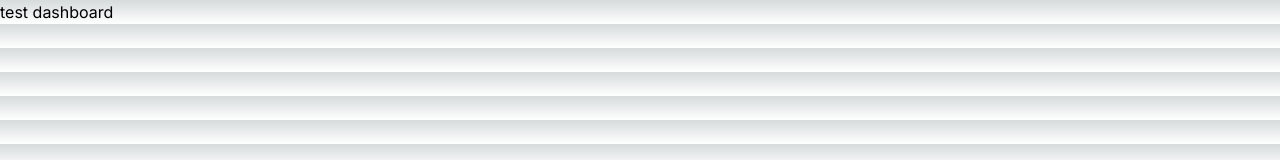
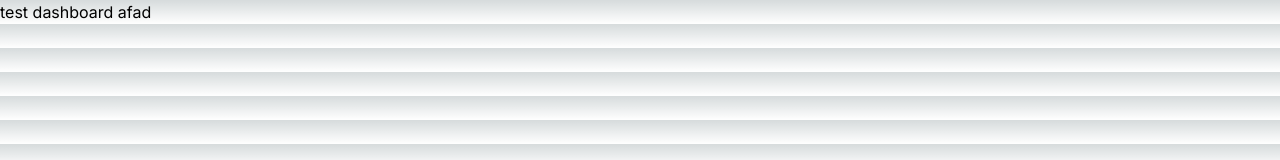
Before and after one commit to mtaufiqmuhajir/next13, a Next.js app: page /dashboard in a window 1280 px wide. Shown: the top 160 px of the page. Built offline with nearby package versions, Linux system fonts and the light colour scheme.

Commit message:
perubahan data

```diff
--- a/app/dashboard/page.js
+++ b/app/dashboard/page.js
@@ -2,6 +2,6 @@
 
 export default function About() {
     return (
-      <div>test dashboard</div>
+      <div>test dashboard afad</div>
     )
   }
```
